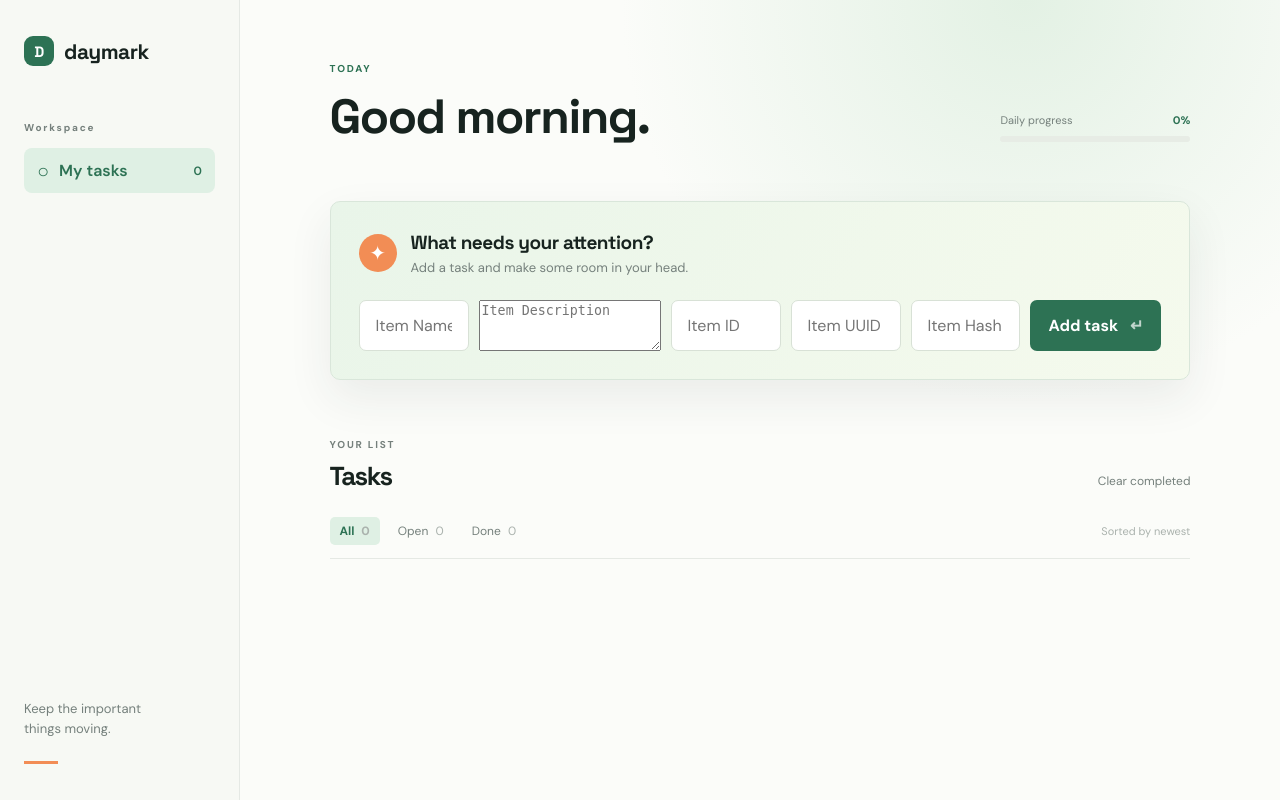
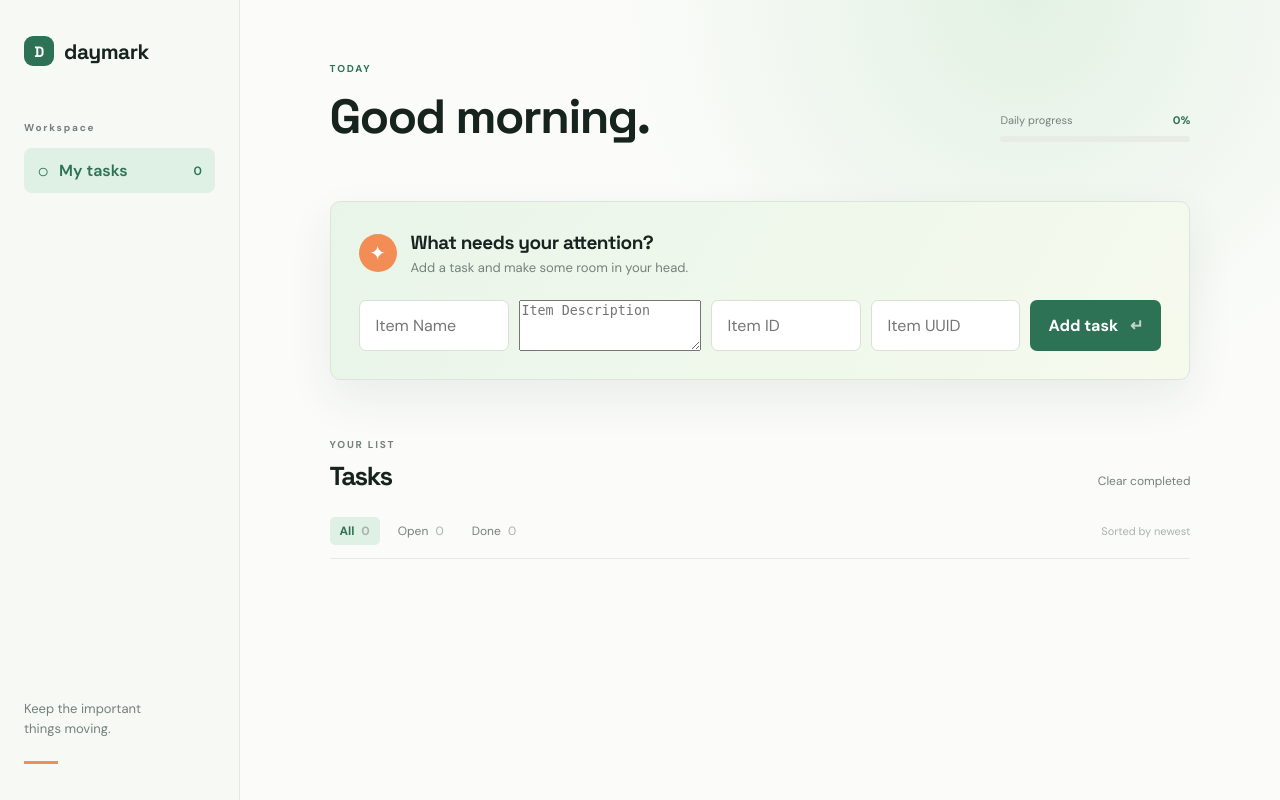
Before and after one commit to rajsharma07/Git_and_Github_RajSharma, a Flask app: page /todo in a window 1280 px wide. Run offline with Flask 3, Linux system fonts and the light colour scheme.

```diff
--- a/templates/todo.html
+++ b/templates/todo.html
@@ -120,16 +120,6 @@
           placeholder="Item UUID"
           autocomplete="off"
           >
-
-          <input
-          id="item-hash"
-          name="itemHash"
-          type="text"
-          maxlength="128"
-          placeholder="Item Hash"
-          autocomplete="off"
-          >
-
           <button type="submit">
             Add task <span>↵</span>
           </button>
```
